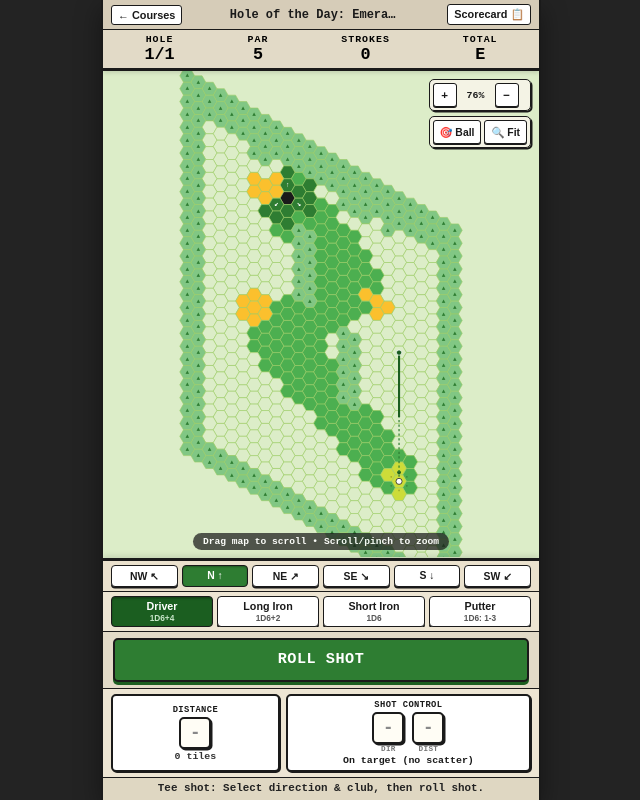
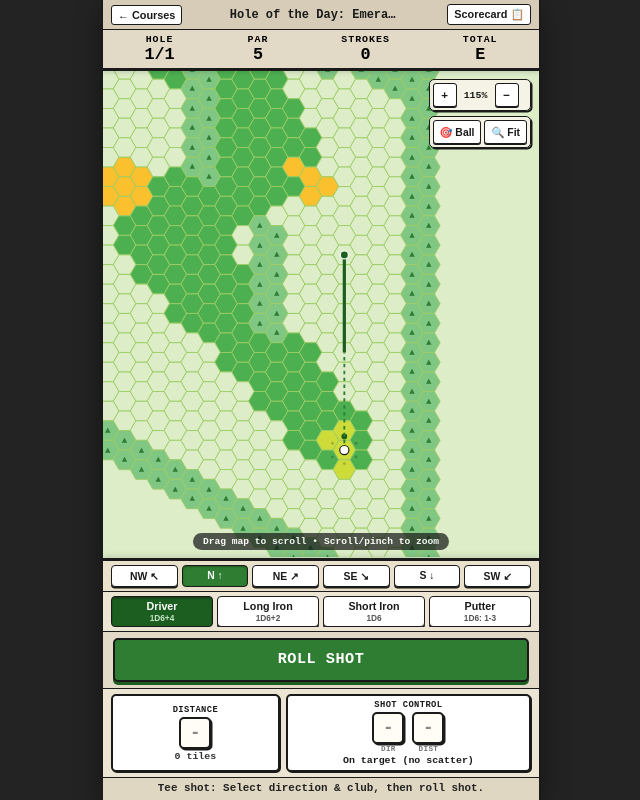
Before and after one commit to stopherjones/paper-golf, a website with bundled scripts: page index.html in a window 1280 px wide. Both pictures are taken after a click on the element 640 px from the left and 209 px from the top of the page. Shown: the whole page, without its empty margins (319-959 px from the left). Built offline with nearby package versions, Linux system fonts and the light colour scheme.

Commit message:
refactor: improve camera centering and zoom logic
Update default zoom level, adjust world bounds for better camera clamping, and ensure the view centers on the ball upon loading and hole changes.

```diff
--- a/app.js
+++ b/app.js
@@ -9,7 +9,7 @@ const ORIGIN_Y = 395;
 
 // Camera state for zoomable and scrollable/pannable hole view
 const camera = {
-  scale: 1.0,
+  scale: 1.15,
   panX: 0,
   panY: 0,
   minScale: 0.4,
@@ -458,7 +458,10 @@ function startCourse(courseKey) {
   document.getElementById('game-screen').style.display = 'flex';
 
   loadHole(0);
-  requestAnimationFrame(() => fitHole());
+  requestAnimationFrame(() => {
+    resizeCanvas();
+    centerOnBall(true);
+  });
 }
 
 function returnToClubhouse() {
@@ -502,7 +505,8 @@ function loadHole(index) {
 
   syncAimUI(0);
   updateControlsState();
-  fitHole();
+  resizeCanvas();
+  centerOnBall(true);
 }
 
 function hexToPixel(q, r) {
@@ -1300,10 +1304,11 @@ function clampCamera() {
   const cssWidth = canvas.width / dpr;
   const cssHeight = canvas.height / dpr;
 
-  const worldMinX = -20;
-  const worldMaxX = 380;
-  const worldMinY = -80;
-  const worldMaxY = 460;
+  const worldMinX = -40;
+  const worldMaxX = 400;
+  const worldMinY = -120;
+  const ballPx = (playerPos && playerPos.q !== undefined) ? hexToPixel(playerPos.q, playerPos.r) : { x: 180, y: 395 };
+  const worldMaxY = Math.max(520, ballPx.y + 140);
 
   const minPanX = cssWidth - worldMaxX * camera.scale - 60;
   const maxPanX = -worldMinX * camera.scale + 60;
@@ -1392,19 +1397,25 @@ function fitHole() {
   render();
 }
 
-function centerOnBall() {
+function centerOnBall(positionAtBottom = true) {
   resizeCanvas();
   const dpr = Math.min(window.devicePixelRatio || 1, 2);
   const cssWidth = canvas.width / dpr;
   const cssHeight = canvas.height / dpr;
 
-  if (camera.scale < 1.15) {
-    camera.scale = 1.15;
-  }
+  // Zoom to the 'ball' zoom option (115%)
+  camera.scale = 1.15;
 
   const ballPx = hexToPixel(playerPos.q, playerPos.r);
   camera.panX = cssWidth / 2 - ballPx.x * camera.scale;
-  camera.panY = cssHeight / 2 - ballPx.y * camera.scale;
+
+  if (positionAtBottom) {
+    // Position the ball towards the bottom of the view (~78% down), leaving fairway and green in front
+    const targetY = cssHeight * 0.78;
+    camera.panY = targetY - ballPx.y * camera.scale;
+  } else {
+    camera.panY = cssHeight / 2 - ballPx.y * camera.scale;
+  }
 
   clampCamera();
   updateZoomUI();
--- a/index.html
+++ b/index.html
@@ -165,7 +165,7 @@
         <div id="hole-nav-hud">
           <div class="hud-group">
             <button type="button" id="zoom-in-btn" class="hud-btn" aria-label="Zoom In" title="Zoom In">+</button>
-            <span id="zoom-level-indicator" class="hud-label">100%</span>
+            <span id="zoom-level-indicator" class="hud-label">115%</span>
             <button type="button" id="zoom-out-btn" class="hud-btn" aria-label="Zoom Out" title="Zoom Out">−</button>
           </div>
           <div class="hud-group">
```
